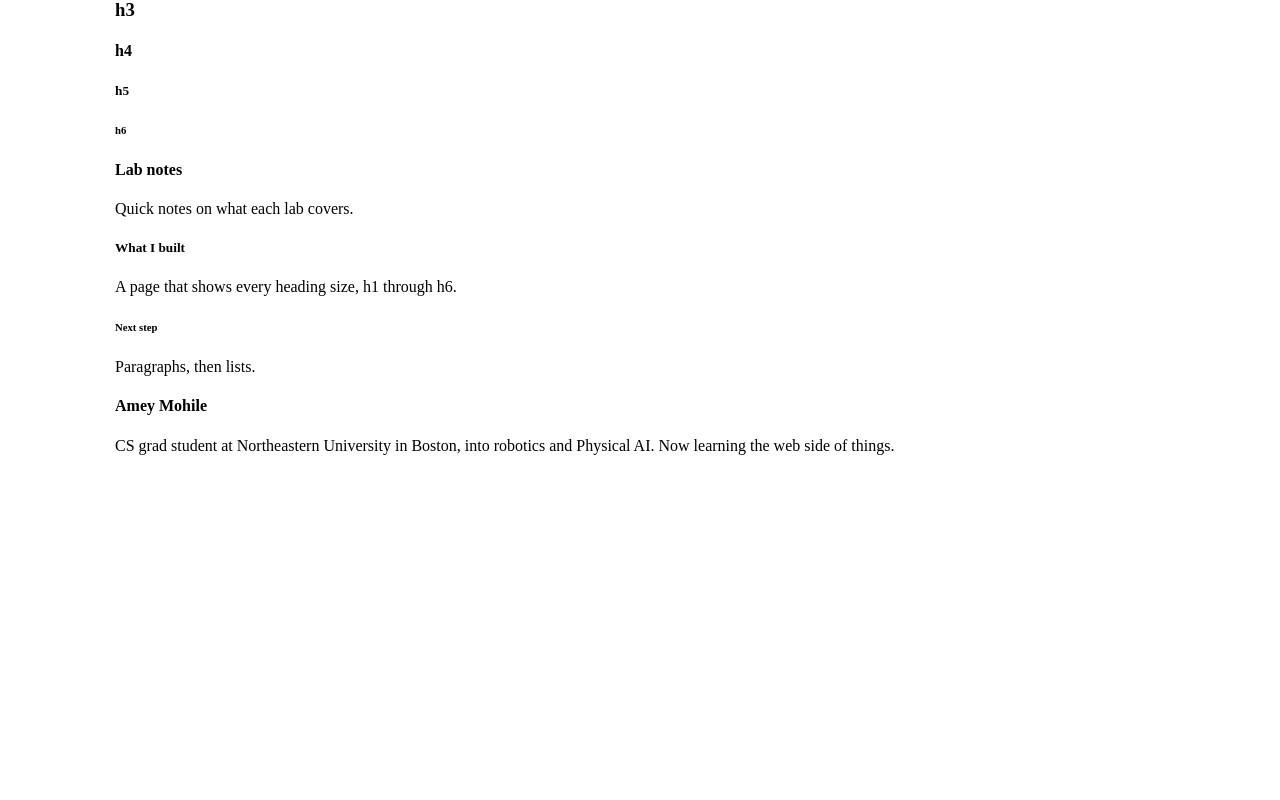
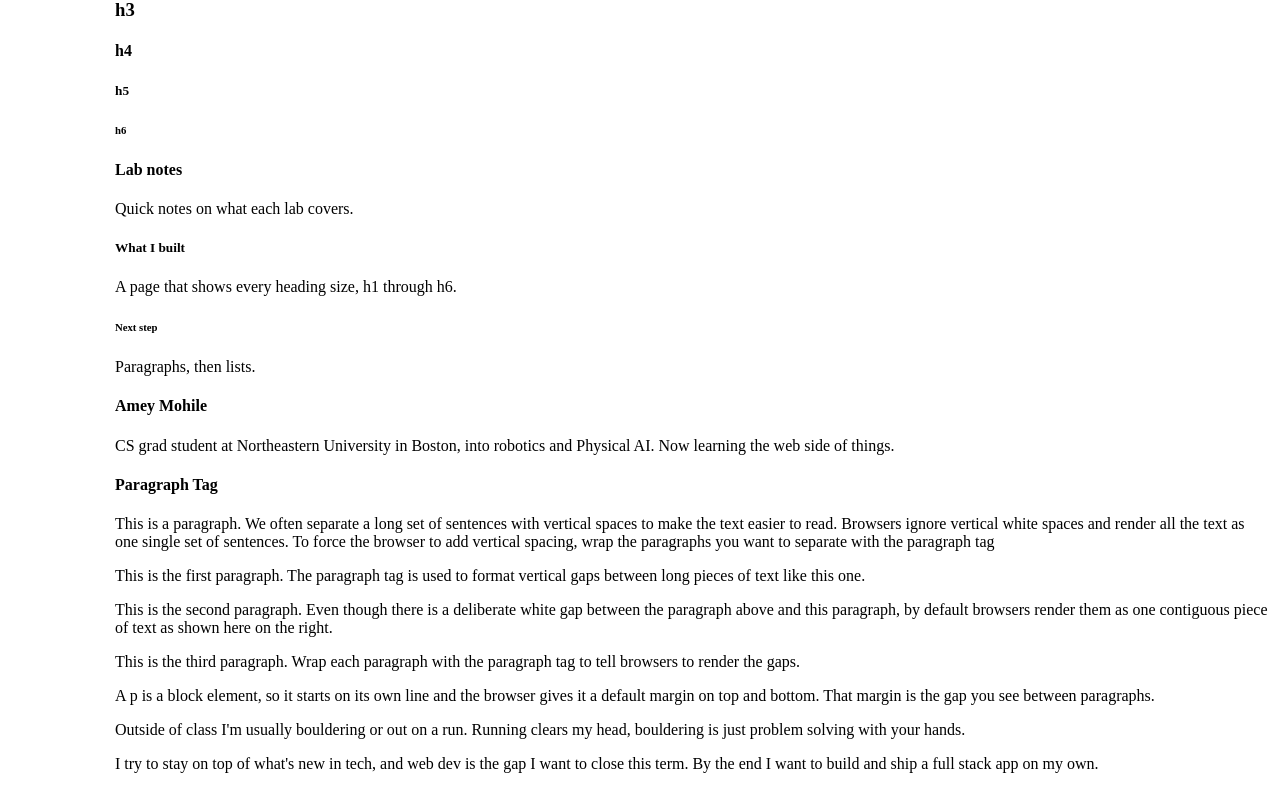
Before and after one commit to ameymohile/webdev-client, a Next.js app: page /labs/lab1 in a window 1280 px wide. Shown: the part 378-1178 px from the top of the page. Before the commit the page ends 844 px from the top, so only its background shows below. Built offline with nearby package versions, Linux system fonts and the light colour scheme.

Commit message:
lab1 paragraph tag

```diff
--- /dev/null
+++ b/app/labs/lab1/ParagraphTag.tsx
@@ -0,0 +1,42 @@
+export default function ParagraphTag() {
+  return (
+    <div id="wd-p-tag">
+      <h4>Paragraph Tag</h4>
+      <p id="wd-p-1">
+        This is a paragraph. We often separate a long set of sentences with
+        vertical spaces to make the text easier to read. Browsers ignore
+        vertical white spaces and render all the text as one single set of
+        sentences. To force the browser to add vertical spacing, wrap the
+        paragraphs you want to separate with the paragraph tag
+      </p>
+      <p id="wd-p-2">
+        This is the first paragraph. The paragraph tag is used to format
+        vertical gaps between long pieces of text like this one.
+      </p>
+      <p id="wd-p-3">
+        This is the second paragraph. Even though there is a deliberate white
+        gap between the paragraph above and this paragraph, by default
+        browsers render them as one contiguous piece of text as shown here on
+        the right.
+      </p>
+      <p id="wd-p-4">
+        This is the third paragraph. Wrap each paragraph with the paragraph
+        tag to tell browsers to render the gaps.
+      </p>
+      <p id="wd-ai-p">
+        A p is a block element, so it starts on its own line and the browser
+        gives it a default margin on top and bottom. That margin is the gap
+        you see between paragraphs.
+      </p>
+      <p id="wd-p-your-1">
+        Outside of class I&apos;m usually bouldering or out on a run. Running
+        clears my head, bouldering is just problem solving with your hands.
+      </p>
+      <p id="wd-p-your-2">
+        I try to stay on top of what&apos;s new in tech, and web dev is the gap
+        I want to close this term. By the end I want to build and ship a full
+        stack app on my own.
+      </p>
+    </div>
+  );
+}
--- a/app/labs/lab1/page.tsx
+++ b/app/labs/lab1/page.tsx
@@ -1,4 +1,5 @@
 import HeadingTags from "./HeadingTags";
+import ParagraphTag from "./ParagraphTag";
 
 export default function Lab1() {
   return (
@@ -6,6 +7,7 @@ export default function Lab1() {
       <h2>Lab 1</h2>
       <h3>HTML Examples</h3>
       <HeadingTags />
+      <ParagraphTag />
       {/* do the next exercise here */}
     </div>
   );
```
